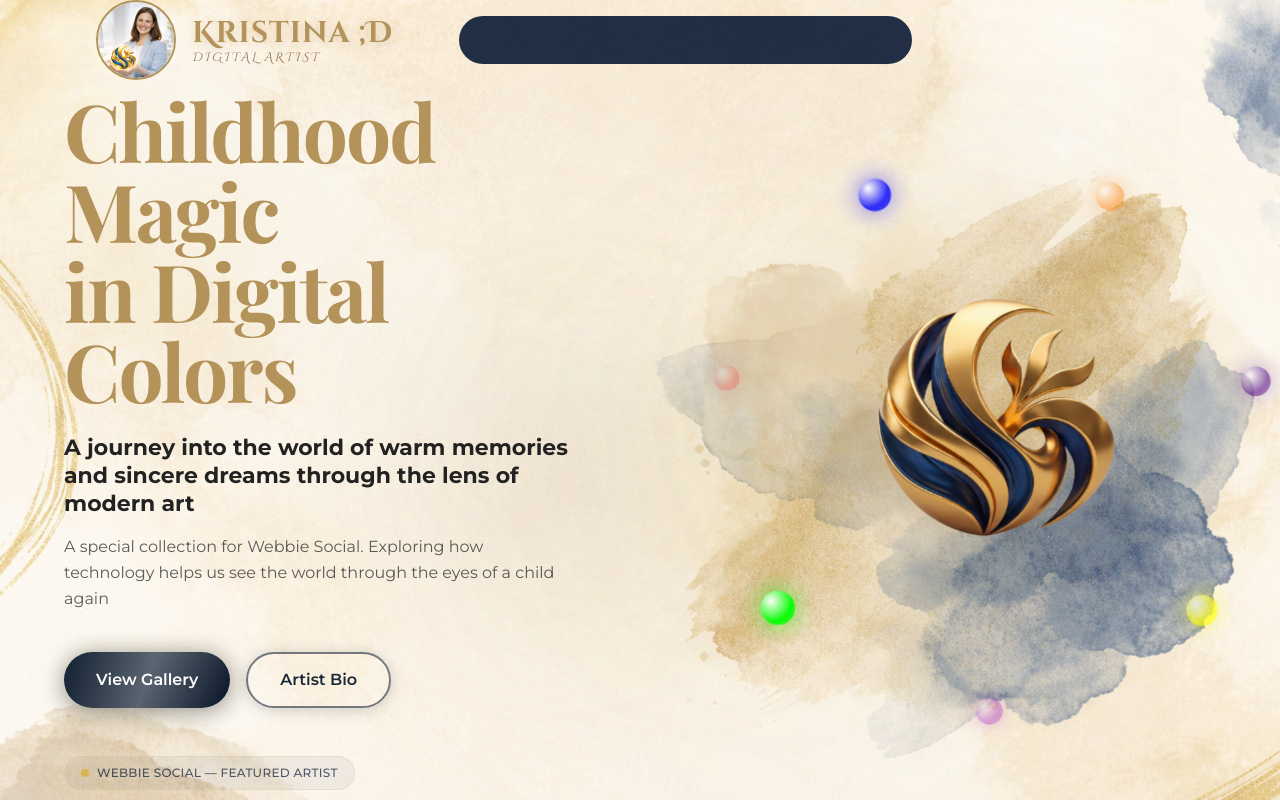
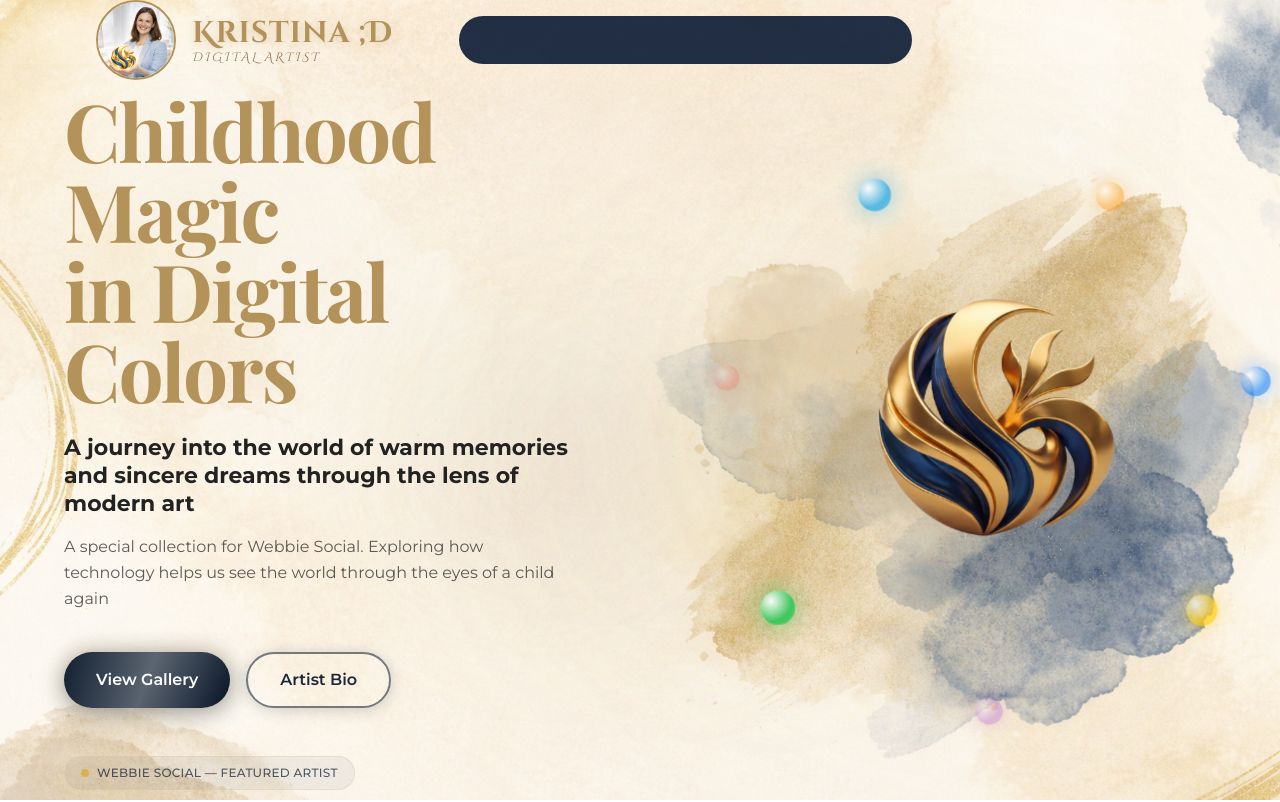
Before and after one commit to vitaliizeleninca-dot/kristina-portfolio, a React (Vite) app: page / in a window 1280 px wide. Shown: the top 802 px of the page. Built offline with nearby package versions, Linux system fonts and the light colour scheme.

Commit message:
Change orbitColors in AnimatedLogo component
Updated orbitColors array with new color values.

```diff
--- a/src/components/landing/AnimatedLogo.tsx
+++ b/src/components/landing/AnimatedLogo.tsx
@@ -2,14 +2,14 @@ import { useEffect } from "react";
 
 export function AnimatedLogo() {
   const orbitColors = [
-    "#FF0000",
-    "#FF7F00",
-    "#FFFF00",
-    "#00FF00",
-    "#0000FF",
-    "#4B0082",
-    "#9400D3",
-  ];
+  "#FF3B30", // red
+  "#FF9500", // orange
+  "#FFCC00", // yellow
+  "#34C759", // green
+  "#32ADE6", // cyan
+  "#007AFF", // blue
+  "#AF52DE", // violet
+];
 
   const orbitRadius = 155;
   const duration = 12;
```
